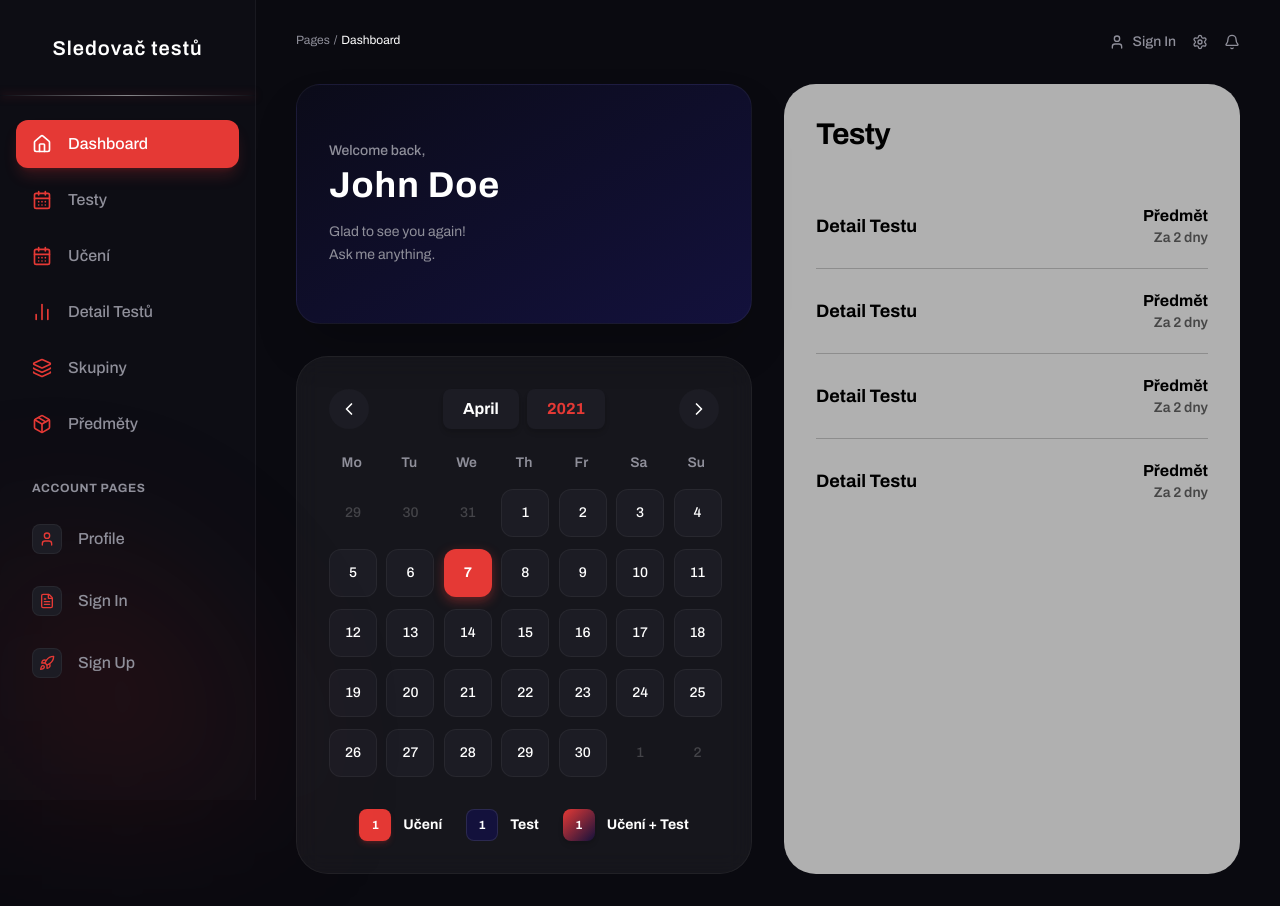
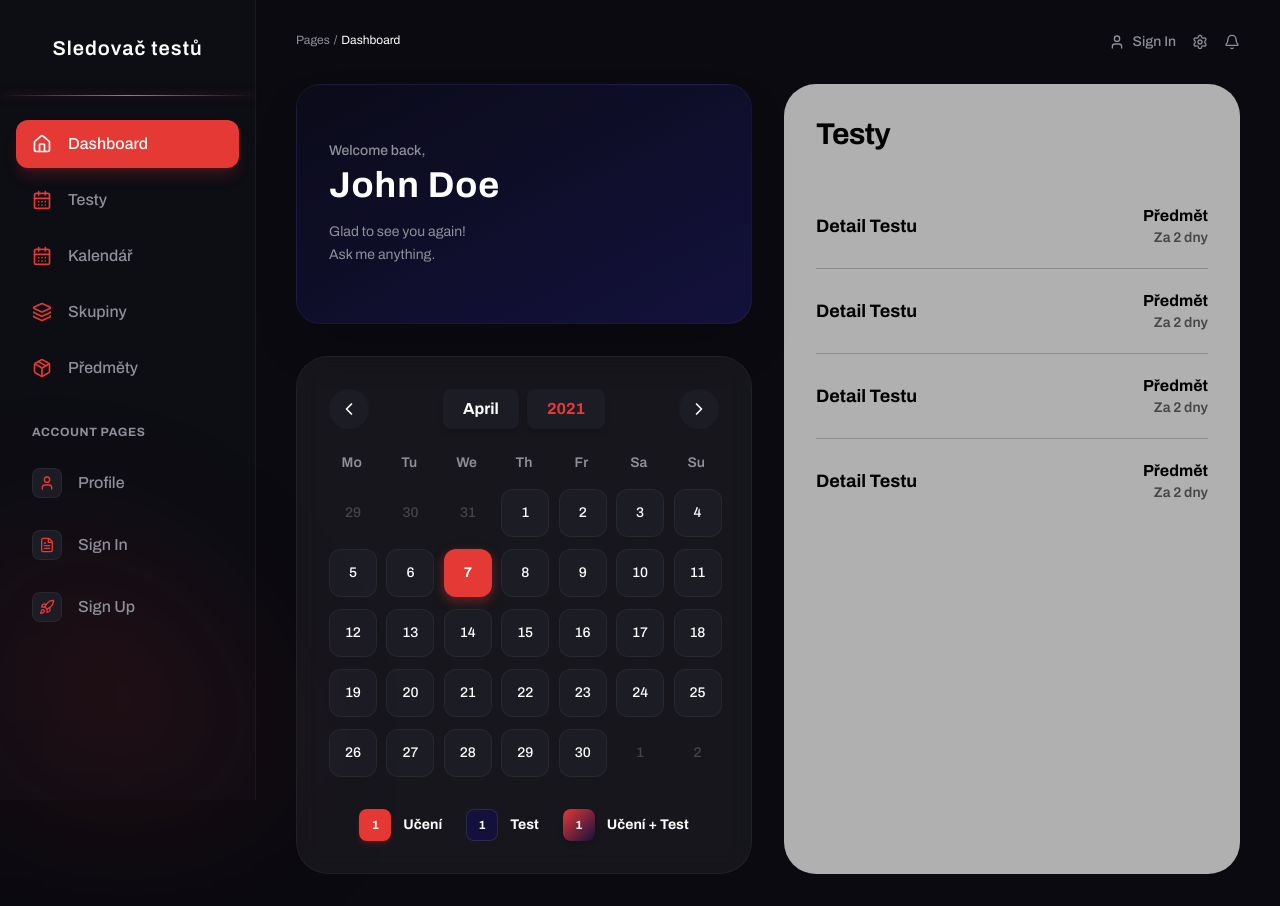
Before and after one commit to GamaNoty/STP, a React app in the folder sledovac-testu/frontend/: page / in a window 1280 px wide. Built offline with nearby package versions, Linux system fonts and the light colour scheme; the HTML template or start-up script is replaced by a standard one.

Commit message:
Update routes

```diff
--- a/sledovac-testu/frontend/src/App.tsx
+++ b/sledovac-testu/frontend/src/App.tsx
@@ -3,7 +3,10 @@ import { Sidebar } from './components/Sidebar';
 import { TopNav } from './components/TopNav';
 import { Dashboard } from './views/Dashboard';
 import { Tests } from './views/Tests';
-
+import { Groups } from './views/groups';
+import { CalendarView } from './views/Calendar';
+import { TestsDetail } from './views/TestsDetail';
+import { Predmety } from './views/Subjects';
 function App() {
   return (
     <BrowserRouter>
@@ -16,6 +19,10 @@ function App() {
           <Routes>
             <Route path="/" element={<Dashboard />} />
             <Route path="/testy" element={<Tests />} />
+            <Route path="/skupiny" element={<Groups />} />
+            <Route path="/kalendar" element={<CalendarView />} />
+            <Route path="/detail" element={<TestsDetail />} />
+            <Route path="/predmety" element={<Predmety />} />
           </Routes>
 
         </main>
--- a/sledovac-testu/frontend/src/components/Sidebar.tsx
+++ b/sledovac-testu/frontend/src/components/Sidebar.tsx
@@ -1,5 +1,4 @@
 import {
-  BarChart2,
   CalendarDays,
   FileText,
   Home,
@@ -15,8 +14,7 @@ export const Sidebar = () => {
   const mainNav = [
     { name: "Dashboard", icon: Home, path: "/" },
     { name: "Testy", icon: CalendarDays, path: "/testy" },
-    { name: "Učení", icon: CalendarDays, path: "/uceni" },
-    { name: "Detail Testů", icon: BarChart2, path: "/detail" },
+    { name: "Kalendář", icon: CalendarDays, path: "/kalendar" },
     { name: "Skupiny", icon: Layers, path: "/skupiny" },
     { name: "Předměty", icon: Package, path: "/predmety" },
   ];
```
